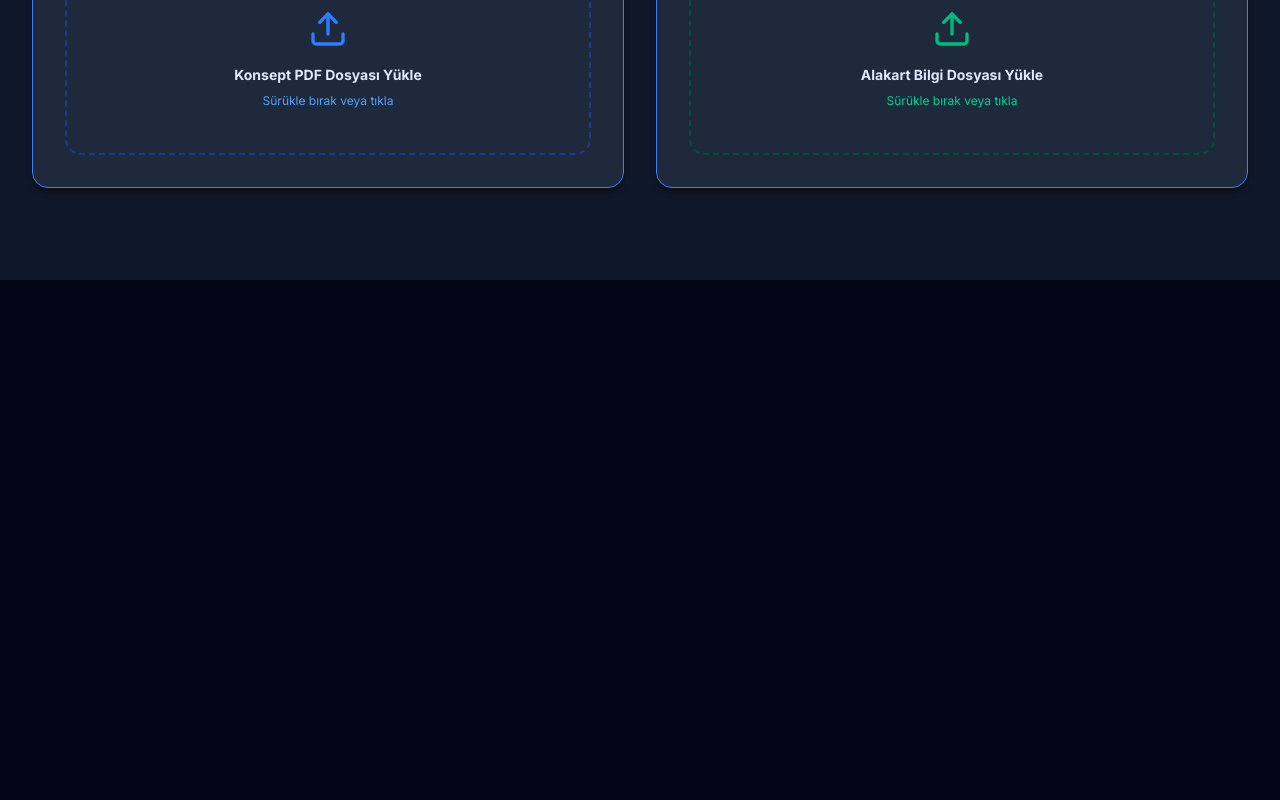
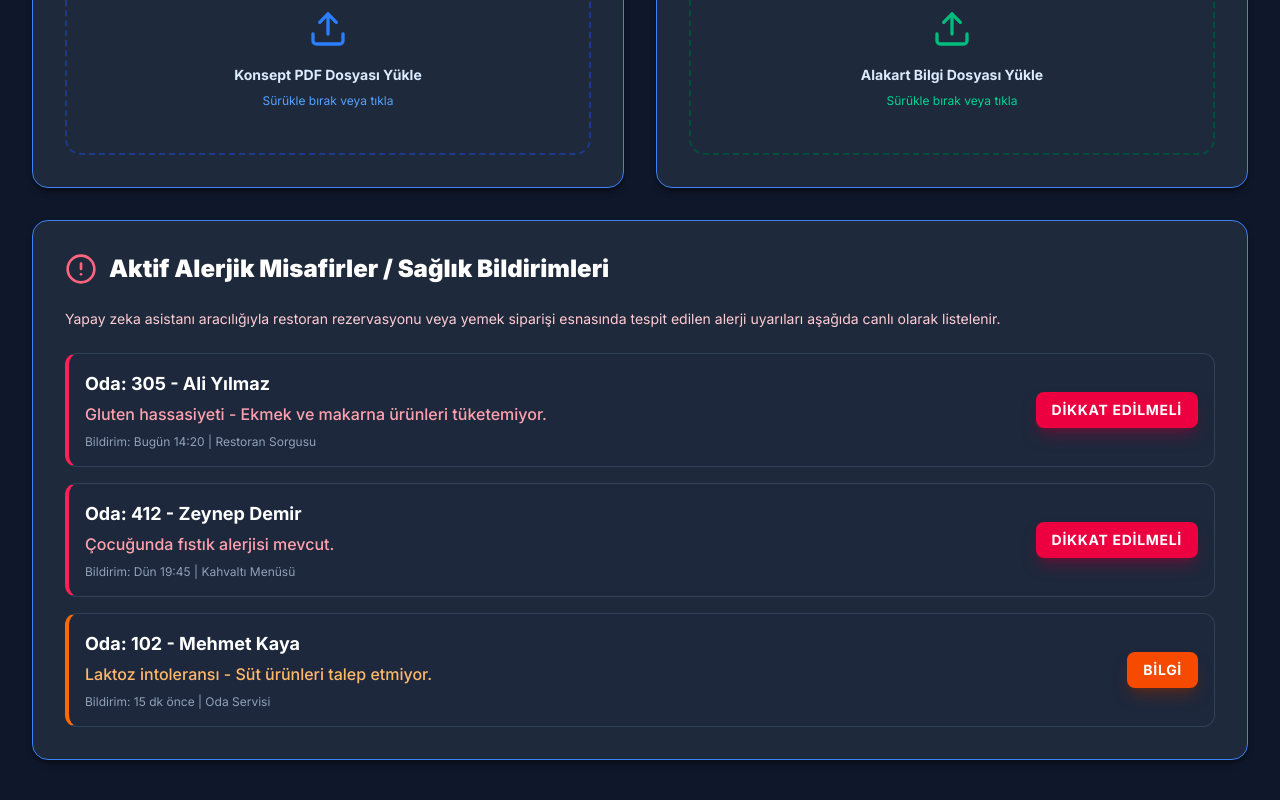
Before and after one commit to qltydigital-hub/HotelGenDigital, a Next.js app in the folder hotel-admin-dashboard/: page /guest-relation in a window 1280 px wide. Shown: the part 520-1320 px from the top of the page. Before the commit the page ends 800 px from the top, so only its background shows below. Built offline with nearby package versions, Linux system fonts and the light colour scheme; no server answers; sample sign-in values are in the browser's storage.

Commit message:
Auto-publish: Guest Relations paneline Alerji Tablosu eklendi ve DB entegrasyonu hazırlandı

```diff
--- a/hotel-admin-dashboard/src/app/api/webhook/manychat/route.ts
+++ b/hotel-admin-dashboard/src/app/api/webhook/manychat/route.ts
@@ -323,6 +323,21 @@ async function processWebhookBackground(requestUrl: string, payload: any) {
                     reply_later_lang: aiAnalysis.reply_later_lang || "Talebinizi aldım, sonrasında ilgileneceğim.",
                     timeout_minutes: timeoutMinutes
                 });
+
+                // YENİ: Alerjik misafirleri doğrudan özel SQL tablosuna (Guest Relations Listesi için) kaydet
+                if (aiAnalysis.is_alerjen) {
+                    try {
+                        await supabase.from('guest_allergies').insert({
+                            room_no: finalRoomNo === "Bilinmiyor" ? null : finalRoomNo,
+                            guest_name: finalGuestName === "Misafir" || finalGuestName === "Bilinmiyor" ? null : finalGuestName,
+                            allergy_details: currentTranslation || currentRequestMsg,
+                            status: 'ACTIVE'
+                        });
+                    } catch (allergyErr) {
+                        console.error("Alerji DB Insert Error:", allergyErr);
+                    }
+                }
+
             } catch(e) { console.error("Ticket DB Insert Error:", e); }
 
             const mockDeptChatId = process.env.TELEGRAM_GUEST_BOT_TOKEN ? "YOUR_DEPT_CHAT_ID_TBD" : null;
--- a/hotel-admin-dashboard/src/app/guest-relation/page.tsx
+++ b/hotel-admin-dashboard/src/app/guest-relation/page.tsx
@@ -151,6 +151,57 @@ export default function GuestRelationDashboard() {
                     </div>
                 </div>
 
+                {/* YENİ: Alerjik Misafirler Uyarı Panosu */}
+                <div className="glass-card p-8 bg-slate-900/50 border border-rose-900/50 mt-8 mb-8">
+                    <div className="flex items-center space-x-3 mb-6">
+                        <AlertCircle className="text-rose-400 w-8 h-8" />
+                        <h2 className="text-2xl font-black text-white">Aktif Alerjik Misafirler / Sağlık Bildirimleri</h2>
+                    </div>
+                    <p className="text-sm text-rose-200 mb-6">
+                        Yapay zeka asistanı aracılığıyla restoran rezervasyonu veya yemek siparişi esnasında tespit edilen alerji uyarıları aşağıda canlı olarak listelenir.
+                    </p>
+                    <div className="space-y-4">
+                        <div className="bg-slate-800/80 border border-slate-700 p-4 rounded-xl flex justify-between items-center bg-rose-500/10 hover:bg-rose-500/20 transition-all border-l-4 border-l-rose-500">
+                            <div>
+                                <h3 className="text-white font-bold text-lg">Oda: 305 - Ali Yılmaz</h3>
+                                <p className="text-md text-rose-300 mt-1 font-medium">Gluten hassasiyeti - Ekmek ve makarna ürünleri tüketemiyor.</p>
+                                <p className="text-xs text-slate-400 mt-2">Bildirim: Bugün 14:20 | Restoran Sorgusu</p>
+                            </div>
+                            <div className="flex items-center">
+                                <div className="px-4 py-2 bg-rose-600 text-white font-bold rounded-lg text-sm shadow-lg shadow-rose-900/50 uppercase tracking-wider">
+                                    DİKKAT EDİLMELİ
+                                </div>
+                            </div>
+                        </div>
+
+                        <div className="bg-slate-800/80 border border-slate-700 p-4 rounded-xl flex justify-between items-center bg-rose-500/10 hover:bg-rose-500/20 transition-all border-l-4 border-l-rose-500">
+                            <div>
+                                <h3 className="text-white font-bold text-lg">Oda: 412 - Zeynep Demir</h3>
+                                <p className="text-md text-rose-300 mt-1 font-medium">Çocuğunda fıstık alerjisi mevcut.</p>
+                                <p className="text-xs text-slate-400 mt-2">Bildirim: Dün 19:45 | Kahvaltı Menüsü</p>
+                            </div>
+                            <div className="flex items-center">
+                                <div className="px-4 py-2 bg-rose-600 text-white font-bold rounded-lg text-sm shadow-lg shadow-rose-900/50 uppercase tracking-wider">
+                                    DİKKAT EDİLMELİ
+                                </div>
+                            </div>
+                        </div>
+
+                        <div className="bg-slate-800/80 border border-slate-700 p-4 rounded-xl flex justify-between items-center bg-orange-500/10 hover:bg-orange-500/20 transition-all border-l-4 border-l-orange-500">
+                            <div>
+                                <h3 className="text-white font-bold text-lg">Oda: 102 - Mehmet Kaya</h3>
+                                <p className="text-md text-orange-300 mt-1 font-medium">Laktoz intoleransı - Süt ürünleri talep etmiyor.</p>
+                                <p className="text-xs text-slate-400 mt-2">Bildirim: 15 dk önce | Oda Servisi</p>
+                            </div>
+                            <div className="flex items-center">
+                                <div className="px-4 py-2 bg-orange-600 text-white font-bold rounded-lg text-sm shadow-lg shadow-orange-900/50 uppercase tracking-wider">
+                                    BİLGİ
+                                </div>
+                            </div>
+                        </div>
+                    </div>
+                </div>
+
                 {/* Upload Status Overlay */}
                 {file && (
                     <div className="fixed inset-0 bg-black/60 backdrop-blur-sm z-[100] flex items-center justify-center p-4">
--- /dev/null
+++ b/hotel-admin-dashboard/test_alerjen.ts
@@ -0,0 +1,19 @@
+import dotenv from 'dotenv';
+dotenv.config({ path: '.env.local' });
+
+// We must import this AFTER dotenv.config
+const { analyzeGuestMessage } = require('./src/lib/openai-service');
+
+async function run() {
+    console.log("==== TEST 1: Sadece Soru (Alerjen False) ====");
+    console.log("Mesaj: Restoran akşam kaça kadar hizmet veriyor?");
+    const res1 = await analyzeGuestMessage("Restoran akşam kaça kadar hizmet veriyor?", false, { roomNo: "105", guestName: "Ahmet" });
+    console.log(JSON.stringify(res1, null, 2));
+
+    console.log("\n==== TEST 2: Alerji Bildirimi (Alerjen True) ====");
+    console.log("Mesaj: Merhaba, çocuğumun gluten alerjisi var, buna göre yemek hazırlayabilir misiniz?");
+    const res2 = await analyzeGuestMessage("Merhaba, çocuğumun gluten alerjisi var, buna göre yemek hazırlayabilir misiniz?", false, { roomNo: "Bilinmiyor", guestName: "Bilinmiyor" });
+    console.log(JSON.stringify(res2, null, 2));
+}
+
+run();
```
Also changed, not shown: 1 other file (tests, documents, lock files or other folders).
